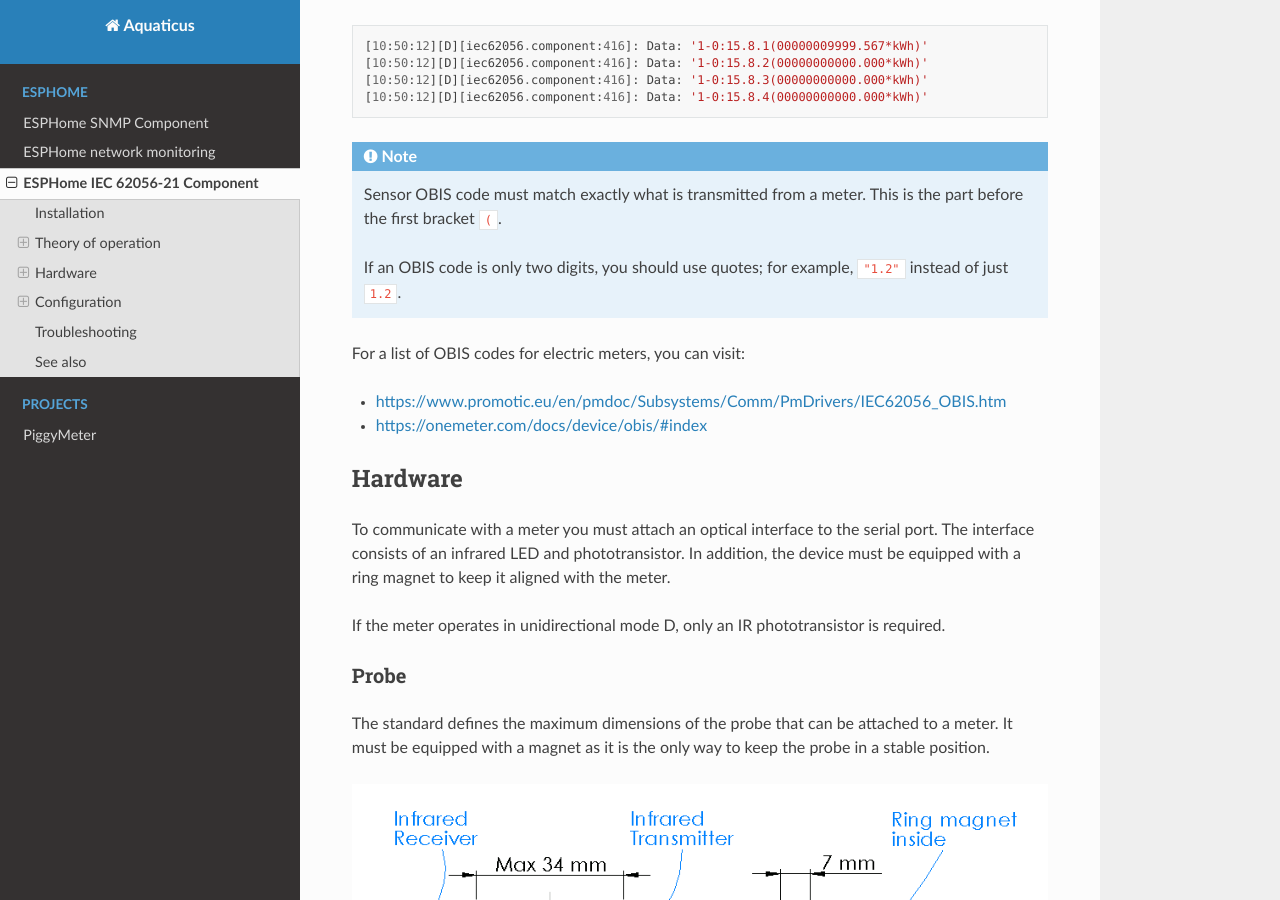
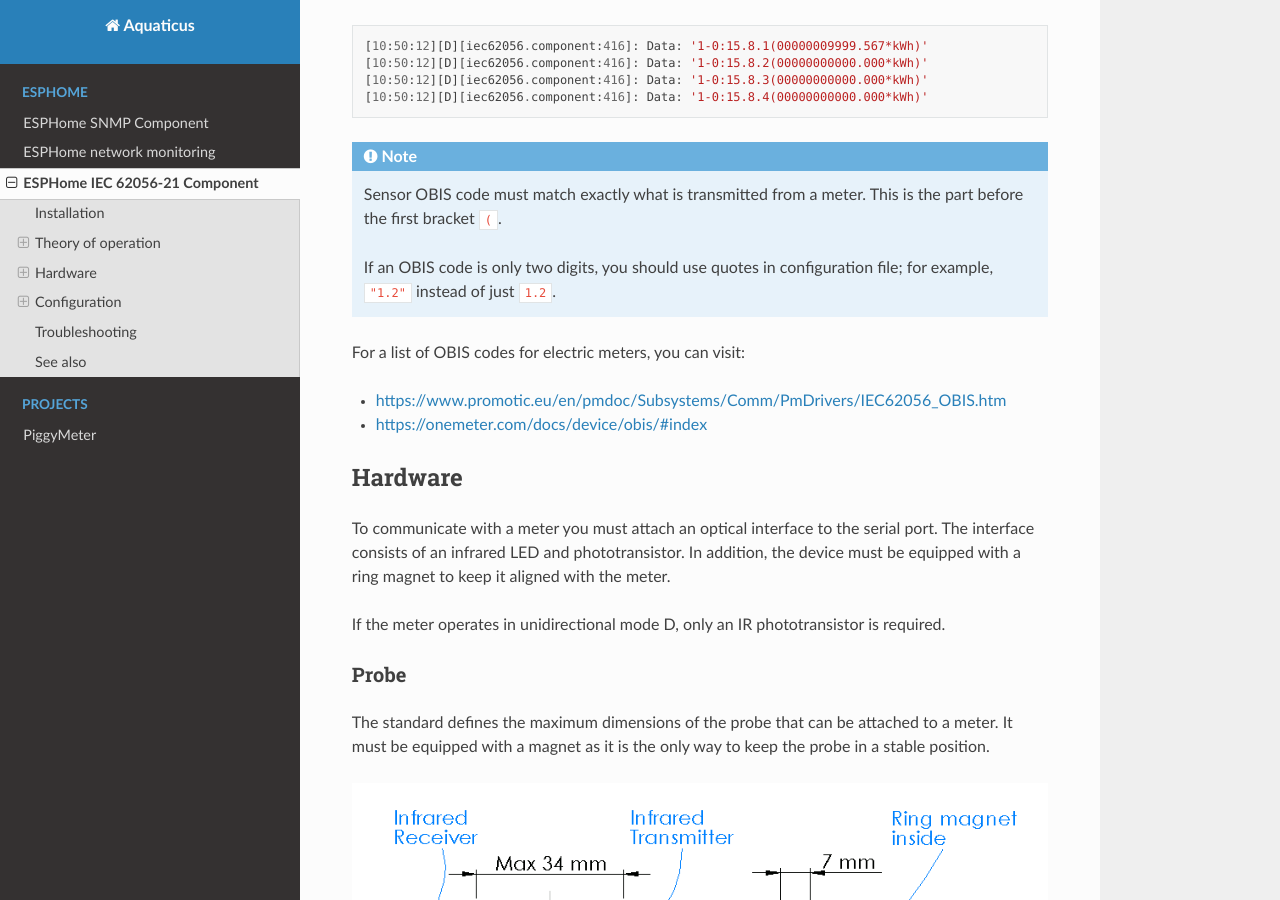
Before and after one commit to aquaticus/aquaticus.github.io, a Sphinx documentation site: the page built from doc/iec62056.rst, in a window 1280 px wide and 900 px high, scrolled down 2452 px. Built offline with Sphinx 7.4.7 and the Read the Docs theme 2.0.0, drawn with Linux system fonts in a browser that asks for light colours.

Commit message:
be more specific where to use quotes for OBIS

```diff
--- a/doc/iec62056.rst
+++ b/doc/iec62056.rst
@@ -90,7 +90,7 @@
 
     Sensor OBIS code must match exactly what is transmitted from a meter. This is the part before the first bracket ``(``.
 
-    If an OBIS code is only two digits, you should use quotes; for example, ``"1.2"`` instead of just ``1.2``.
+    If an OBIS code is only two digits, you should use quotes in configuration file; for example, ``"1.2"`` instead of just ``1.2``.
 
 For a list of OBIS codes for electric meters, you can visit:
 
```
